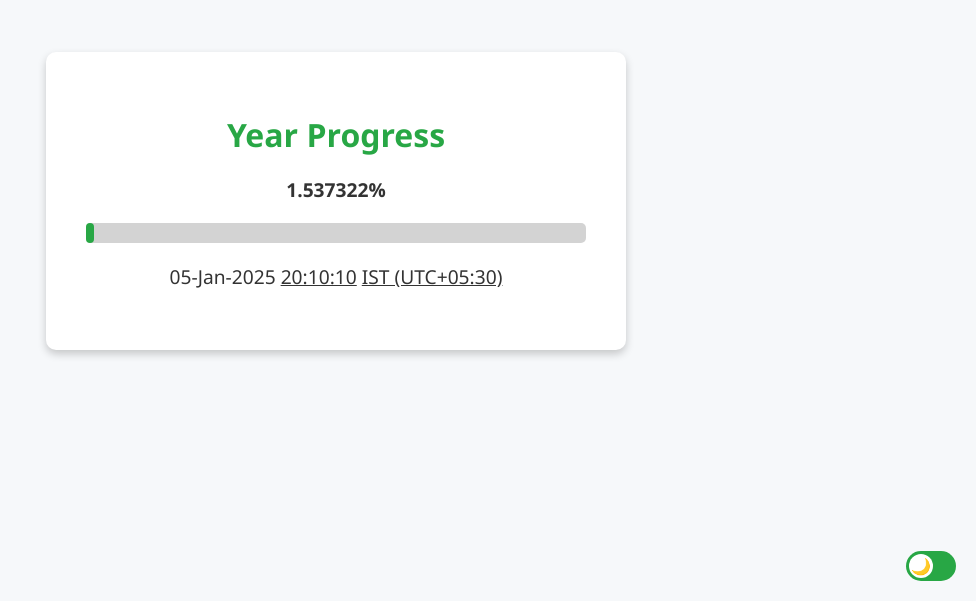
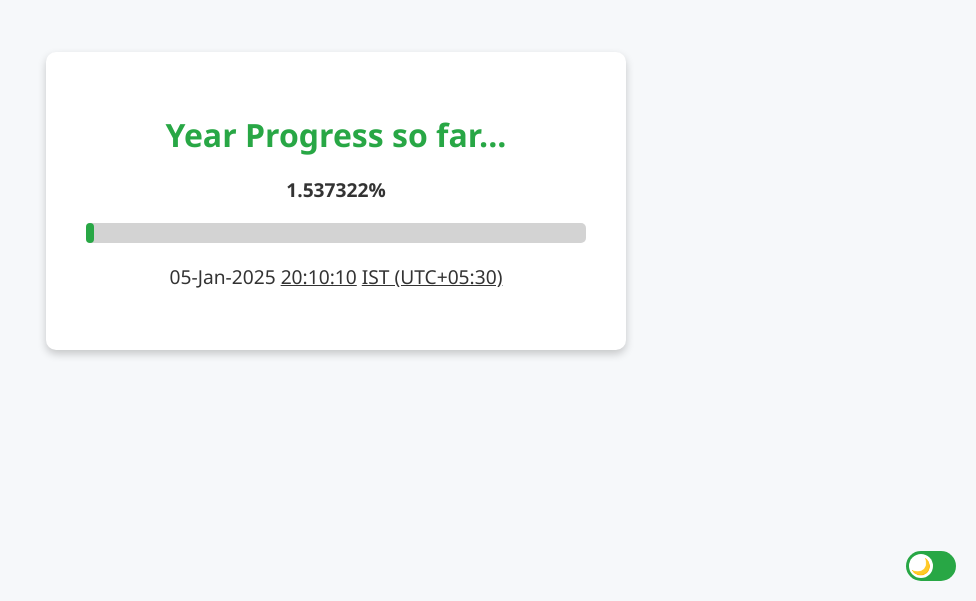
Before and after one commit to NagaVaraPrasad18/YearProgress, a plain HTML site: page index.html in a window 1280 px wide. Shown: the part 199-800 px from the top of the page, without its empty margins (304-1280 px from the left). Drawn offline with Linux system fonts and the light colour scheme.

Commit message:
Update index.html

```diff
--- a/index.html
+++ b/index.html
@@ -192,7 +192,7 @@
 </head>
 <body class="light-mode" onload="initializeProgress()">
     <div class="container">
-        <h1 id="year-title">Year Progress</h1>
+        <h1 id="year-title">Year Progress so far...</h1>
         <div class="progress-percentage" id="progress-percentage">Loading...</div>
         <div class="progress-bar-container">
             <div class="progress-bar">
```
